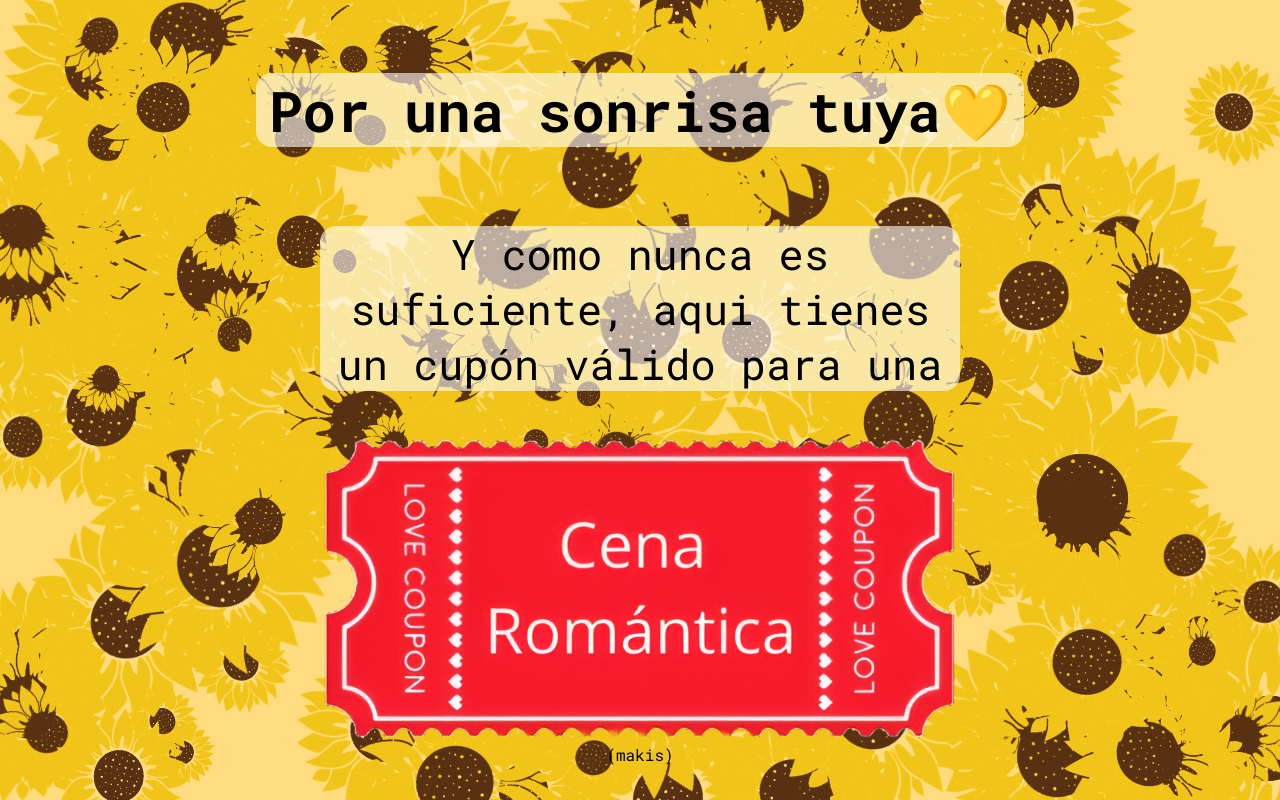
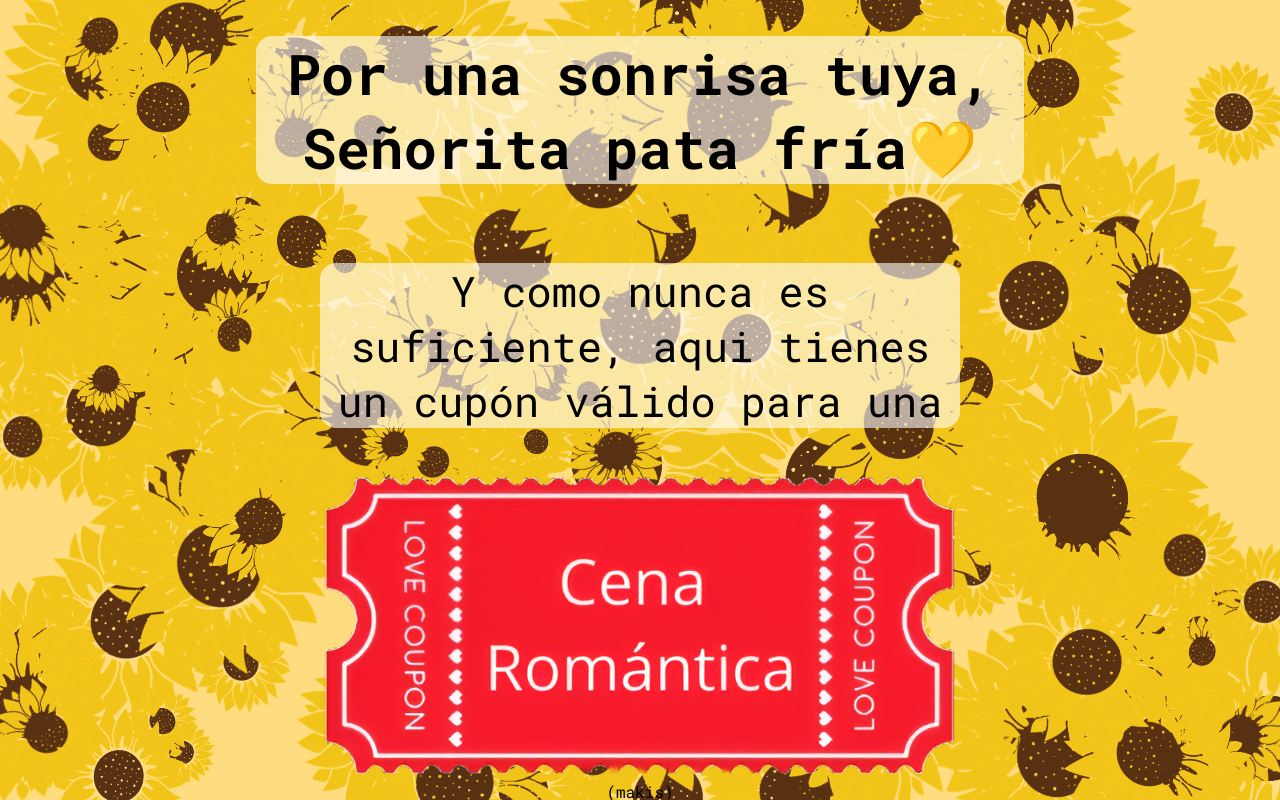
Before and after one commit to ArturoVela/FloresMaria, a plain HTML site: page index.html in a window 1280 px wide. Drawn offline with nearby package versions, Linux system fonts and the light colour scheme; animation ran at ten frames a second.

Commit message:
Pata fría

```diff
--- a/index.html
+++ b/index.html
@@ -10,7 +10,7 @@
 <body>
     <canvas id="canvas"></canvas>
     <div class="overlap">
-        <h1 id="h1_title">Por una sonrisa tuya💛</h1>
+        <h1 id="h1_title">Por una sonrisa tuya, Señorita pata fría💛</h1>
         <p>Y como nunca es suficiente, aqui tienes un cupón válido para una</p>
         <img src="romantic-dinner.png">
         <spam> (makis)</spam>
```
